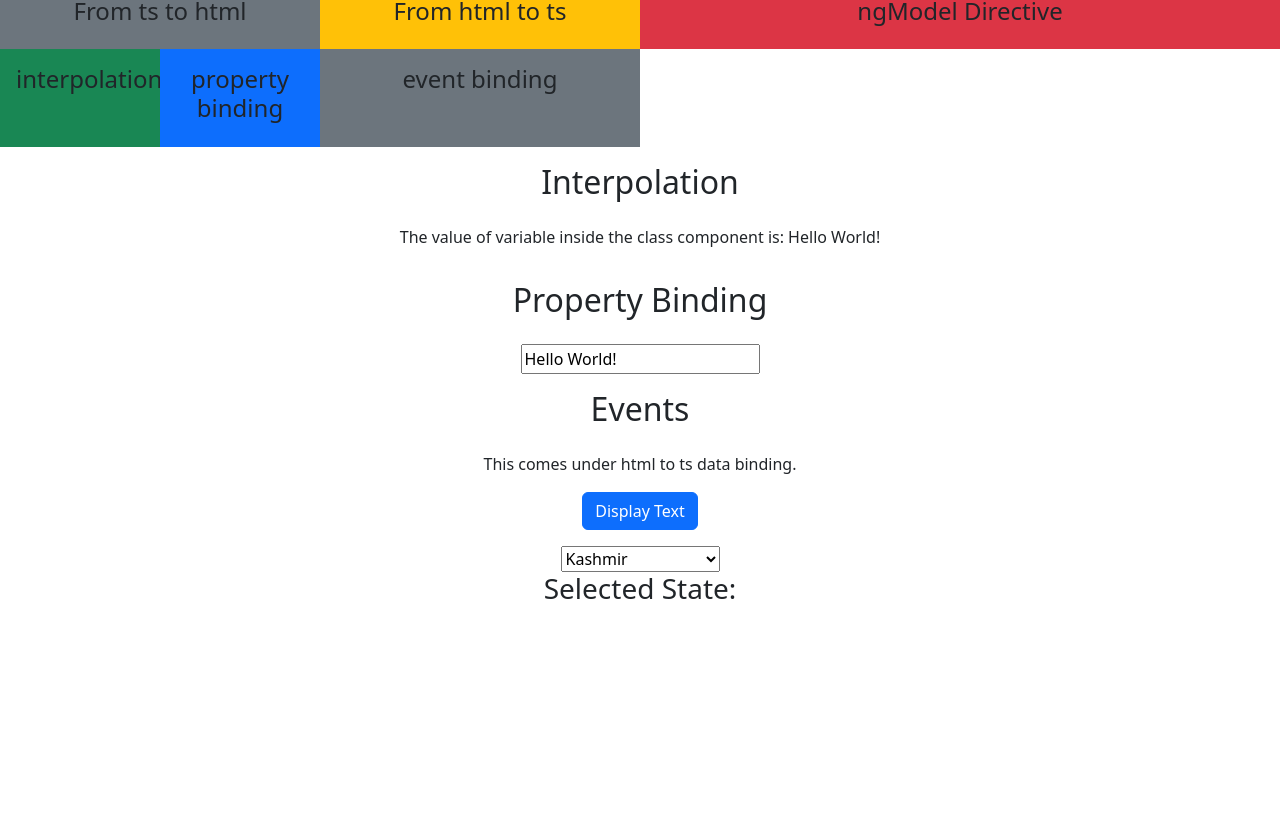
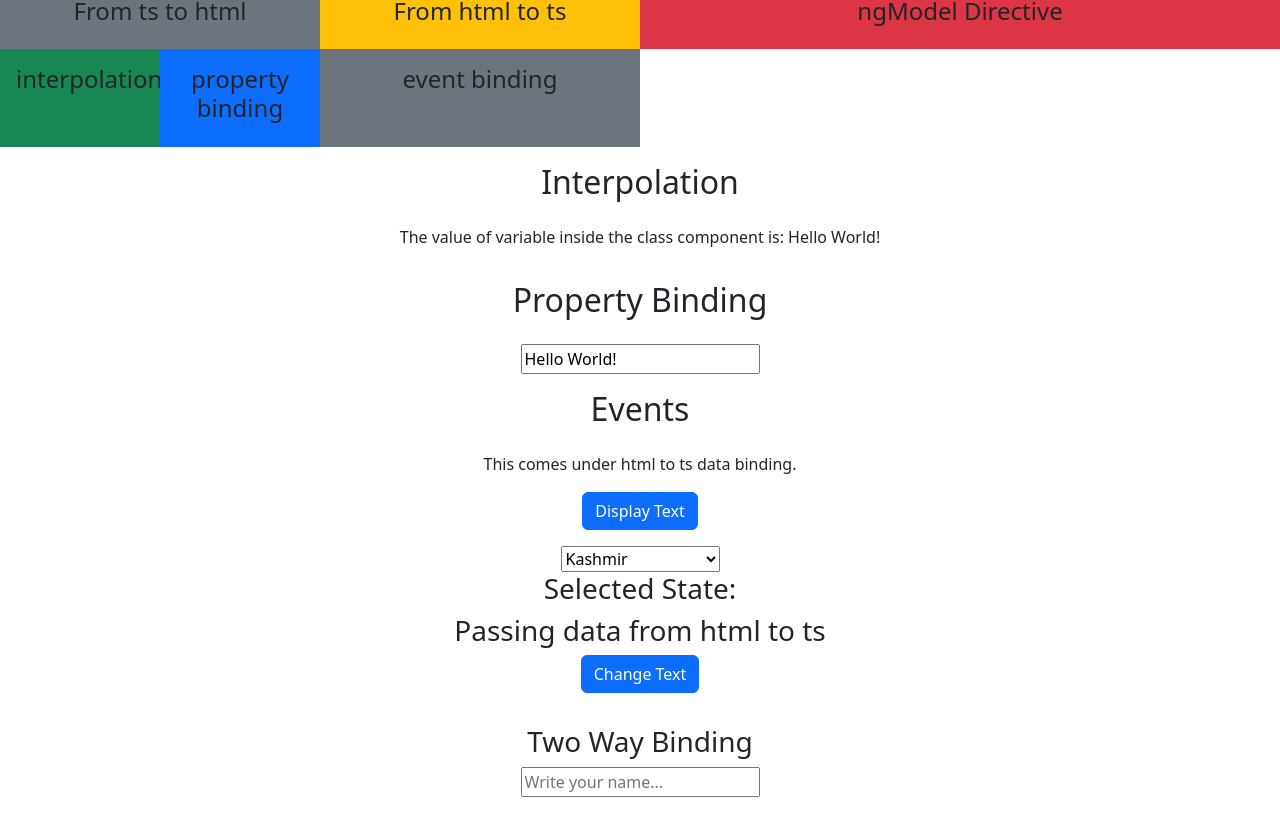
Before and after one commit to shiwanshudev/angular-19-basics, an Angular app: page /data-binding in a window 1280 px wide. Shown: the part 237-1050 px from the top of the page. Before the commit the page ends 851 px from the top, so only its background shows below. Built offline with nearby package versions, Linux system fonts and the light colour scheme.

Commit message:
Add two way data binding

```diff
--- a/src/app/components/data-binding/data-binding.component.html
+++ b/src/app/components/data-binding/data-binding.component.html
@@ -74,5 +74,15 @@
       <option value="Oddissa">Oddissa</option>
     </select>
     <h3>Selected State: {{ state }}</h3>
+    <h3>Passing data from html to ts</h3>
+    <button class="btn btn-primary" (click)="onChangeText('I have changed!')">
+      Change Text
+    </button>
+    <p>{{ changedText }}</p>
+  </section>
+  <section class="pt-3 text-center">
+    <h3>Two Way Binding</h3>
+    <input [(ngModel)]="name" placeholder="Write your name..." />
+    <p>{{ name }}</p>
   </section>
 </div>
--- a/src/app/components/data-binding/data-binding.component.ts
+++ b/src/app/components/data-binding/data-binding.component.ts
@@ -1,8 +1,9 @@
 import { Component } from '@angular/core';
+import { FormsModule } from '@angular/forms';
 
 @Component({
   selector: 'app-data-binding',
-  imports: [],
+  imports: [FormsModule],
   templateUrl: './data-binding.component.html',
   styleUrl: './data-binding.component.css',
 })
@@ -10,6 +11,8 @@ export class DataBindingComponent {
   content: string = 'Hello World!';
   text: string = '';
   state: string = '';
+  name: string = '';
+  changedText: string = '';
 
   displayText(event: Event) {
     this.text = 'Working';
@@ -18,4 +21,7 @@ export class DataBindingComponent {
   onChangeEvent(event: Event) {
     this.state = (event.target as HTMLSelectElement).value;
   }
+  onChangeText(text: string) {
+    this.changedText = text;
+  }
 }
```
